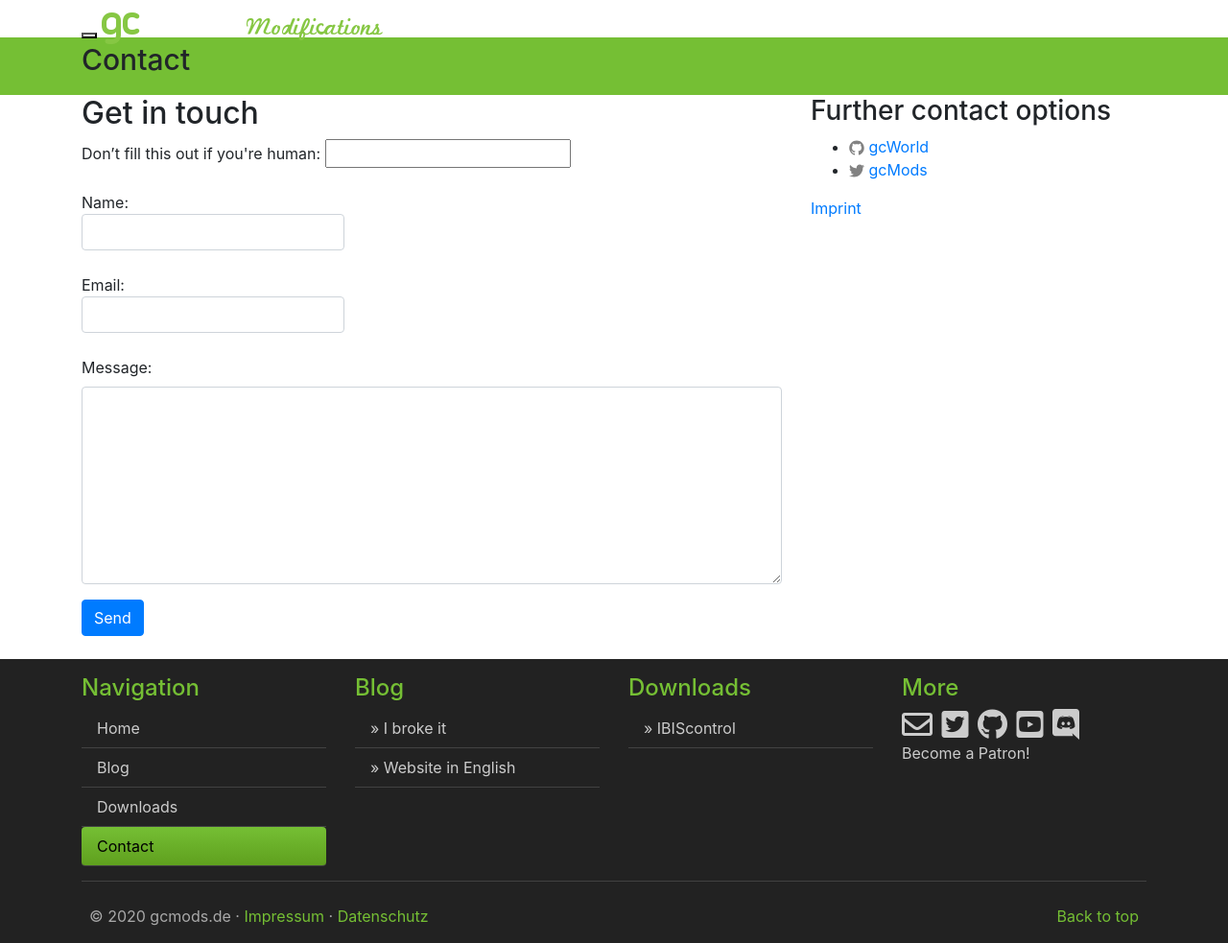
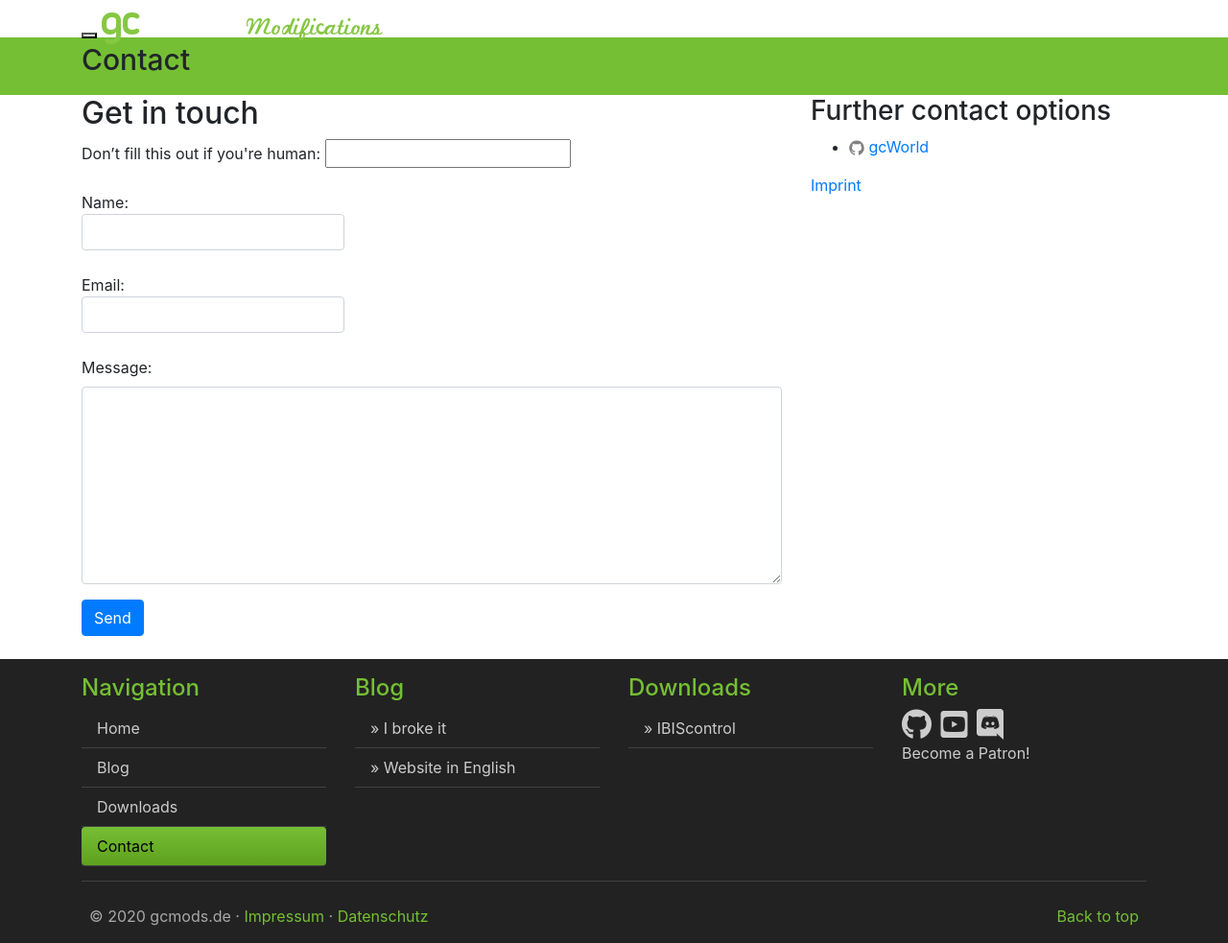
Before and after one commit to gcWorld/gcMods-Website, a Jekyll site: the page built from contact.md, in a window 1280 px wide. Shown: the whole page at 96% size. Built offline with Jekyll 4.4.1, drawn with Linux system fonts in a browser that asks for light colours; nearby versions of some CDN libraries.

Commit message:
clean up email and twitter

```diff
--- a/_config.yml
+++ b/_config.yml
@@ -27,7 +27,7 @@ defaults:
       menu: /blog.html
       menu_en: /blog_en.html
 email: info@gcmods.de
-description: 'gcWorld Modifications bietet kostenlose Erweiterungen für den Omnibussimulator OMSI 1 und OMSI 2.
+description: 'gcWorld Modifications bietet kostenlose Erweiterungen für den Omnibussimulator OMSI und LOTUS.
 
 '
 reCaptcha:
@@ -39,7 +39,7 @@ include: [_redirects]
 lang: 'de'
 baseurl: ''
 url: 'www.gcmods.de'
-twitter_username: gcMods
+twitter_username:
 github_username: gcWorld
 piwik: false
 google_analytics: false
@@ -53,7 +53,6 @@ plugins:
 exclude:
 - themes
 - content
-- api_source
 disqus: gcmods
 
 m:
--- a/_includes/footer.html
+++ b/_includes/footer.html
@@ -43,9 +43,6 @@
             </div>
             <div class="col-sm-3" id="searchbox-footer">
                 <h4>{{ site.data[page.lang].string.weiteres }}</h4>
-                <a href="mailto:info@gcmods.de" aria-label="Email">
-                    <i class="far fa-envelope fa-2x" aria-hidden="true"></i>
-                </a>
                 {% if site.twitter_username %}
                 <a href="http://twitter.com/{{site.twitter_username}}" aria-label="Twitter">
                     <i class="fab fa-twitter-square fa-2x" aria-hidden="true"></i>
```
